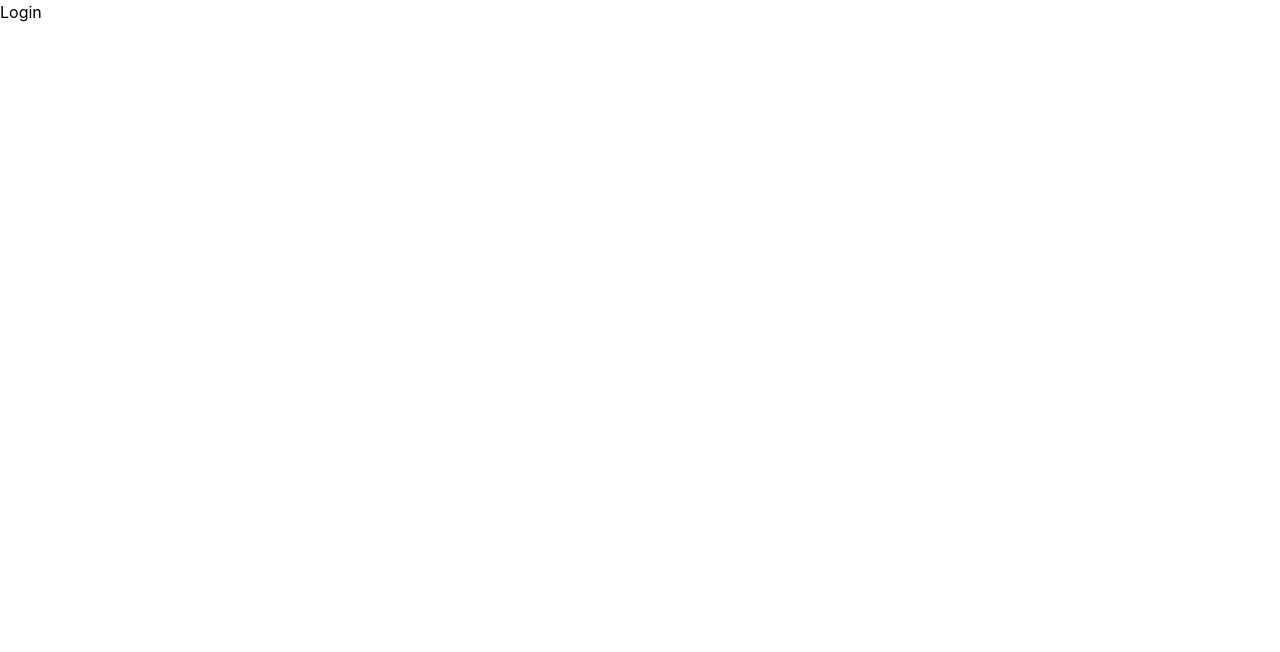
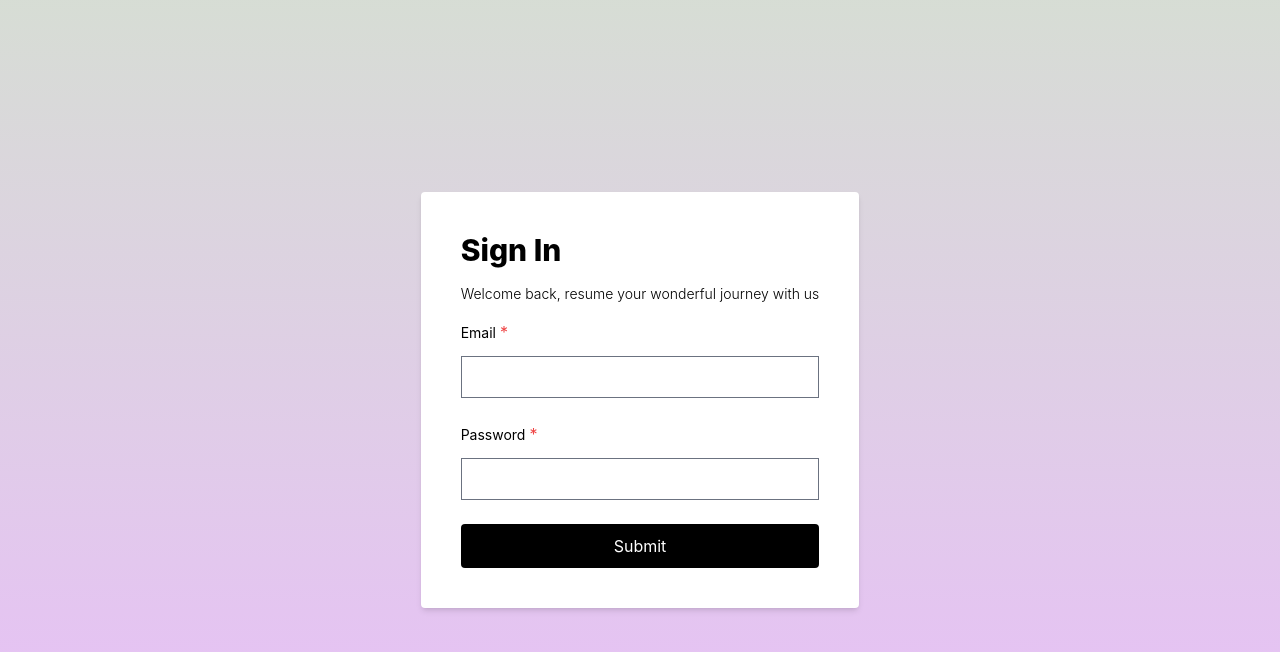
Before and after one commit to MuniruIssah/authentication-base-frontend, a React (Vite) app: page /login in a window 1280 px wide. Shown: the top 652 px of the page. Built offline with nearby package versions, Linux system fonts and the light colour scheme.

Commit message:
Add Login Page

```diff
--- a/src/App.tsx
+++ b/src/App.tsx
@@ -1,11 +1,12 @@
 import { useState } from 'react';
 import { Route, Routes } from 'react-router-dom';
 import './App.css';
+import Login from './pages/auth/login';
 
 function App() {
   return (
     <Routes>
-      <Route path="login" element={<>Login</>} />
+      <Route path="login" element={<Login />} />
     </Routes>
   );
 }
--- a/src/components/forms/login-form.tsx
+++ b/src/components/forms/login-form.tsx
@@ -0,0 +1,33 @@
+import React from 'react';
+import { useForm } from 'react-hook-form';
+import { yupResolver } from '@hookform/resolvers/yup';
+import { LoginFormData, loginSchema } from '../../types/schemas';
+import Input from '../input';
+
+const LoginForm = () => {
+  const {
+    register,
+    handleSubmit,
+    formState: { errors },
+  } = useForm<LoginFormData>({
+    resolver: yupResolver(loginSchema),
+  });
+  const onSubmit = (data: LoginFormData) => alert(JSON.stringify(data));
+
+  return (
+    <form
+      onSubmit={handleSubmit(onSubmit)}
+      className="w-full flex flex-col gap-3"
+    >
+      <Input type="email" label="email" register={register} required />
+      <p>{errors.email?.message}</p>
+
+      <Input type="password" label="password" register={register} required />
+      <p>{errors.password?.message}</p>
+
+      <input type="submit" className="btn btn-primary" />
+    </form>
+  );
+};
+
+export default LoginForm;
--- a/src/index.css
+++ b/src/index.css
@@ -7,11 +7,31 @@
   line-height: 1.5;
   font-weight: 400;
 
-  color-scheme: light dark;
-
   font-synthesis: none;
   text-rendering: optimizeLegibility;
   -webkit-font-smoothing: antialiased;
   -moz-osx-font-smoothing: grayscale;
   -webkit-text-size-adjust: 100%;
 }
+
+.authentication{
+  background: hsla(283, 83%, 86%, 1);
+  background: linear-gradient(90deg, hsla(283, 83%, 86%, 1) 0%, hsla(105, 11%, 85%, 1) 100%);
+  background: -moz-linear-gradient(90deg, hsla(283, 83%, 86%, 1) 0%, hsla(105, 11%, 85%, 1) 100%);
+  background: -webkit-linear-gradient(90deg, hsla(283, 83%, 86%, 1) 0%, hsla(105, 11%, 85%, 1) 100%);
+
+}
+
+.btn{
+  @apply py-2.5 rounded text-base text-center
+}
+.btn-primary{
+  @apply bg-black text-white
+}
+.btn-link{
+  @apply no-underline text-gray-800
+}
+
+.btn-secondary{
+  @apply bg-slate-200 text-gray-600
+}
--- a/src/pages/auth/login.tsx
+++ b/src/pages/auth/login.tsx
@@ -0,0 +1,15 @@
+import React from 'react';
+import AuthenticationCenterLayout from '../../layouts/authentication-center-layout';
+import LoginForm from '../../components/forms/login-form';
+
+const Login = () => (
+  <AuthenticationCenterLayout>
+    <h1 className="text-3xl font-extrabold">Sign In</h1>
+    <p className="text-sm font-light">
+      Welcome back, resume your wonderful journey with us
+    </p>
+    <LoginForm />
+  </AuthenticationCenterLayout>
+);
+
+export default Login;
--- a/src/types/schemas.ts
+++ b/src/types/schemas.ts
@@ -0,0 +1,10 @@
+import * as yup from 'yup';
+
+export const loginSchema = yup
+  .object({
+    email: yup.string().required(),
+    password: yup.string().required(),
+  })
+  .required();
+
+export type LoginFormData = yup.InferType<typeof loginSchema>;
```
Also changed, not shown: src/types/form-types.ts (+13 -0 lines).
